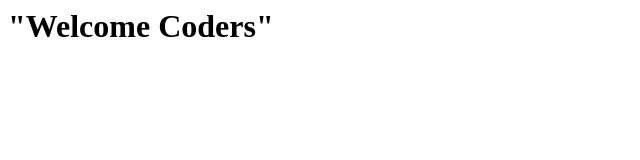
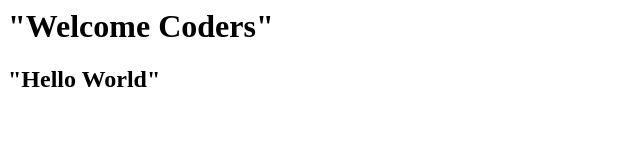
Before and after one commit to dhanushya2409/Splunk---repo, a plain HTML site: page index.html in a window 1280 px wide. Shown: the whole page, without its empty margins (0-640 px from the left). Drawn offline with Linux system fonts and the light colour scheme.

Commit message:
New commit

```diff
--- a/index.html
+++ b/index.html
@@ -1 +1,2 @@
 <h1>"Welcome Coders"</h1>
+<h2>"Hello World"</h2>
```
